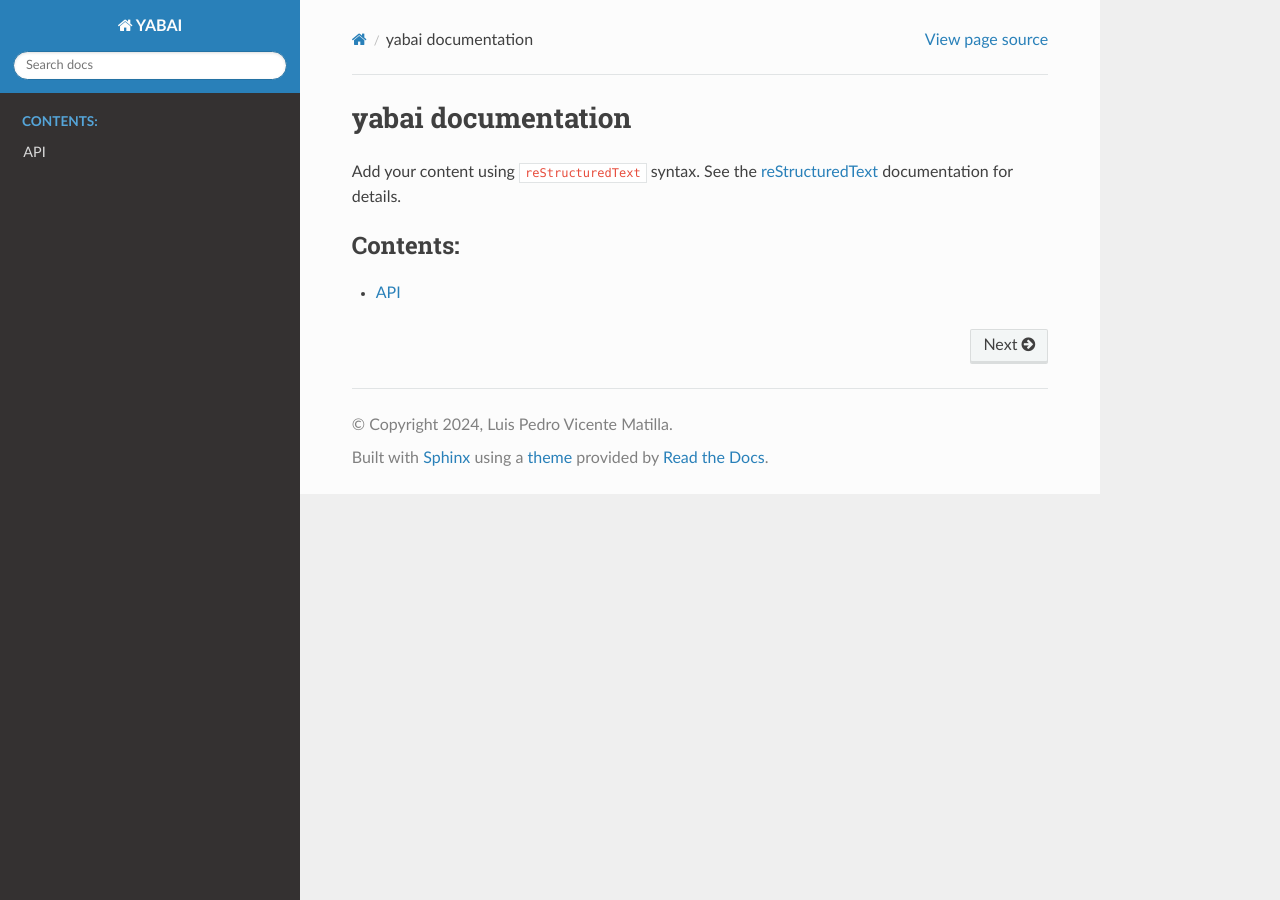
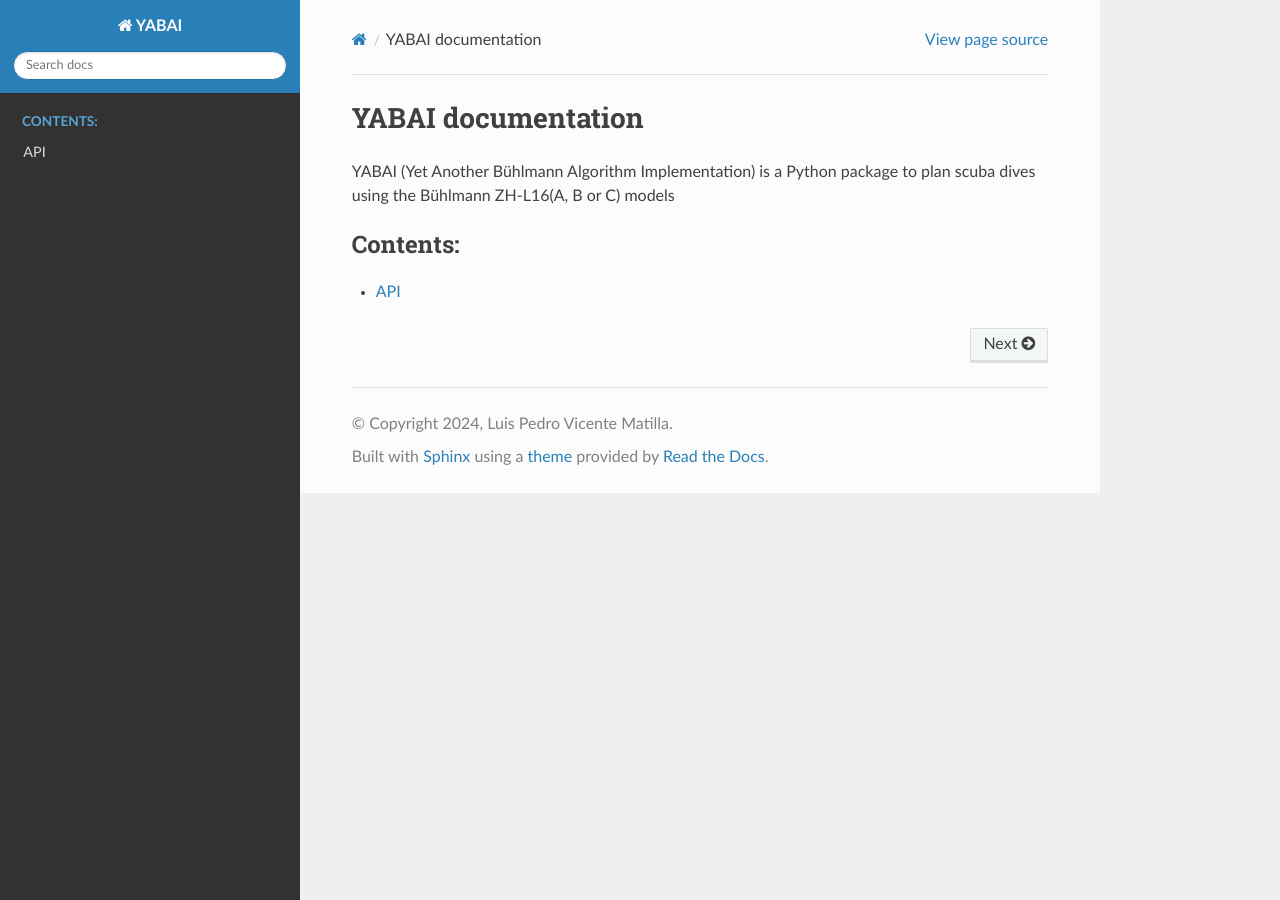
Before and after one commit to lpvic/YABAI, a Sphinx documentation site: the page built from docs/source/index.rst, in a window 1280 px wide. Built offline with Sphinx 7.4.7 and the Read the Docs theme 3.1.0, drawn with Linux system fonts in a browser that asks for light colours.

```diff
--- a/docs/source/index.rst
+++ b/docs/source/index.rst
@@ -3,12 +3,10 @@
    You can adapt this file completely to your liking, but it should at least
    contain the root `toctree` directive.
 
-yabai documentation
+YABAI documentation
 ===================
 
-Add your content using ``reStructuredText`` syntax. See the
-`reStructuredText <https://www.sphinx-doc.org/en/master/usage/restructuredtext/index.html>`_
-documentation for details.
+YABAI (Yet Another Bühlmann Algorithm Implementation) is a Python package to plan scuba dives using the Bühlmann ZH-L16(A, B or C) models
 
 
 .. toctree::
```
Also changed, not shown: README.md (+6 -1 lines), 1 other file.
